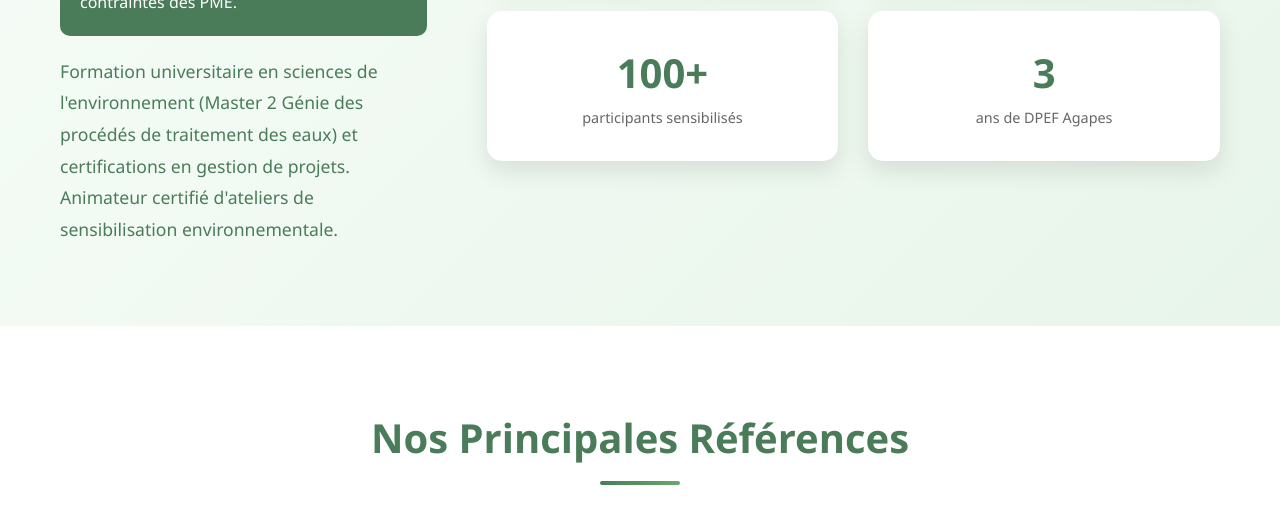
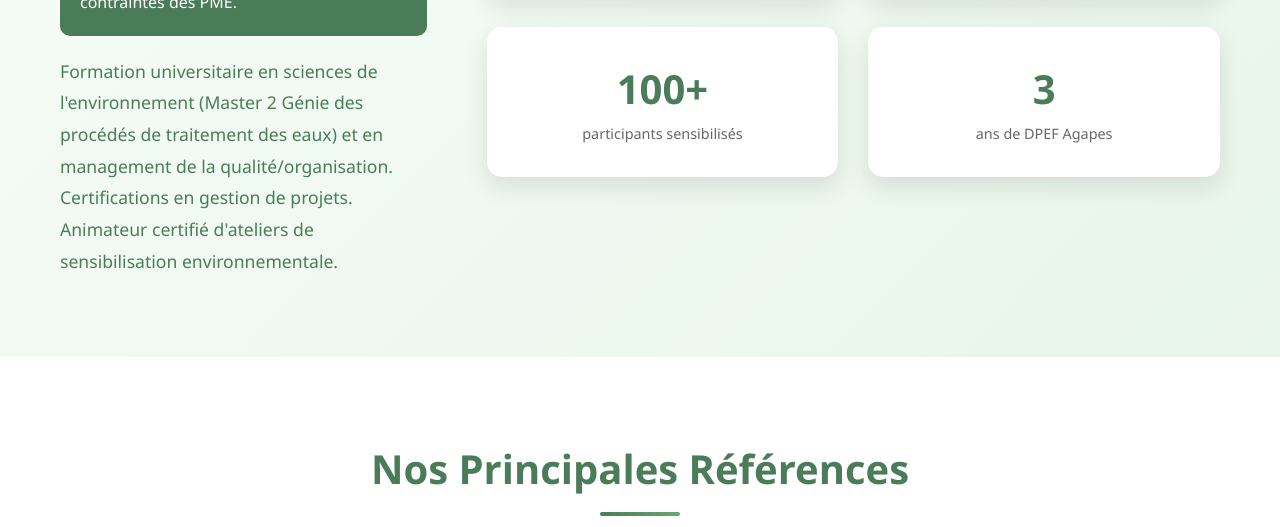
Before and after one commit to PERALIAMVIAM/plaquette-per-aliam-viam, a plain HTML site: page index.html in a window 1280 px wide. Shown: the part 2705-3232 px from the top of the page. Drawn offline with Linux system fonts and the light colour scheme.

Commit message:
Update index.html

```diff
--- a/index.html
+++ b/index.html
@@ -709,7 +709,7 @@
                     </div>
                     <p class="expertise-text">
                         Formation universitaire en sciences de l'environnement (Master 2 Génie des procédés
-                        de traitement des eaux) et certifications en gestion de projets. Animateur certifié
+                        de traitement des eaux) et en management de la qualité/organisation. Certifications en gestion de projets. Animateur certifié
                         d'ateliers de sensibilisation environnementale.
                     </p>
                 </div>
```
